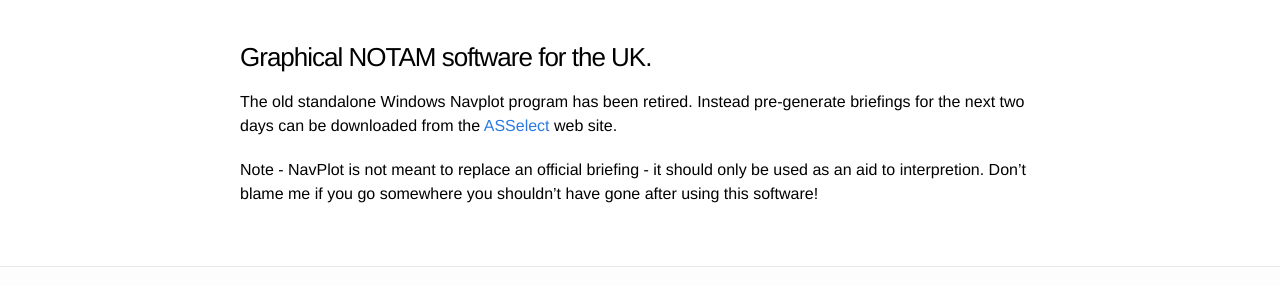
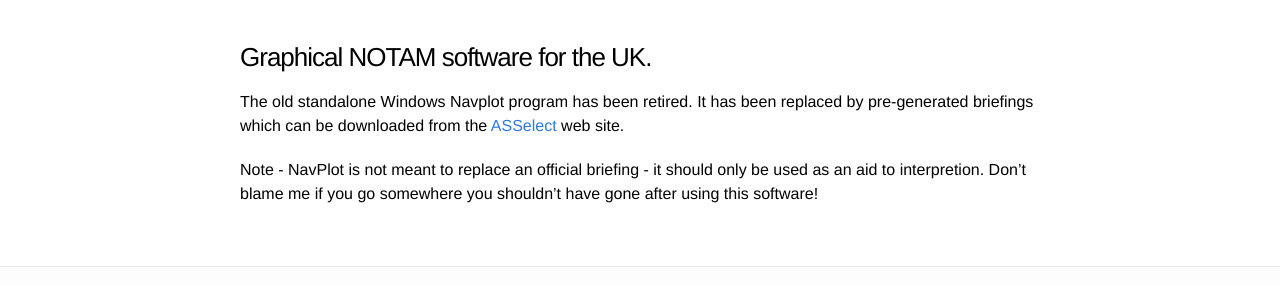
Before and after one commit to ahsparrow/ahsparrow.github.io, a Jekyll site: the page built from 2-navplot.md, in a window 1280 px wide. Shown: the part 140-425 px from the top of the page. Built offline with Jekyll 4.4.1, drawn with Linux system fonts in a browser that asks for light colours.

Commit message:
Tweak NOTAM text

```diff
--- a/2-navplot.md
+++ b/2-navplot.md
@@ -6,8 +6,8 @@
 
 ### Graphical NOTAM software for the UK.
 
-The old standalone Windows Navplot program has been retired. Instead
-pre-generate briefings for the next two days can be downloaded from the
+The old standalone Windows Navplot program has been retired. It has been
+replaced by pre-generated briefings which can be downloaded from the
 [ASSelect](https://asselect.uk) web site.
 
 Note - NavPlot is not meant to replace an official briefing - it
```
